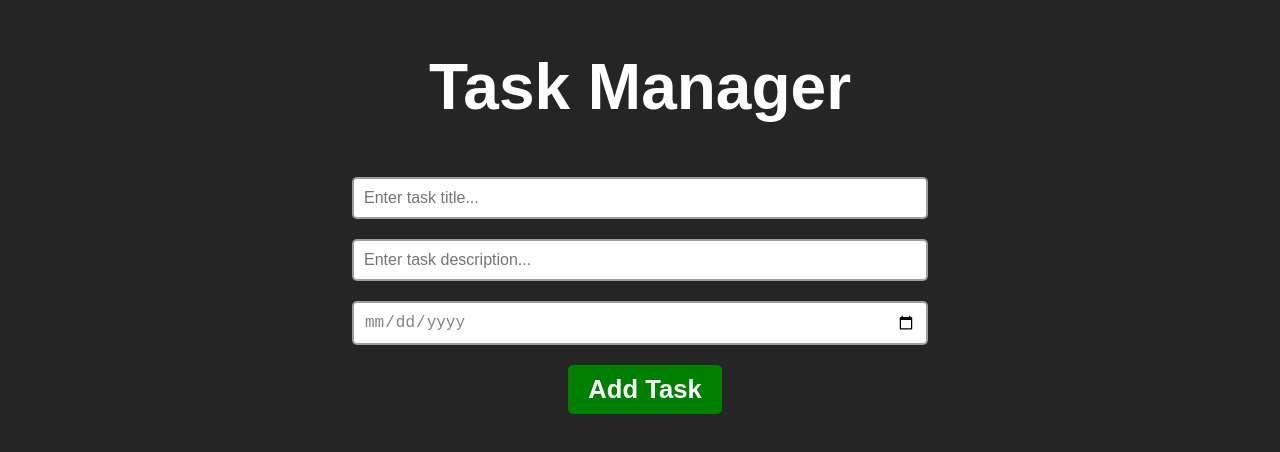
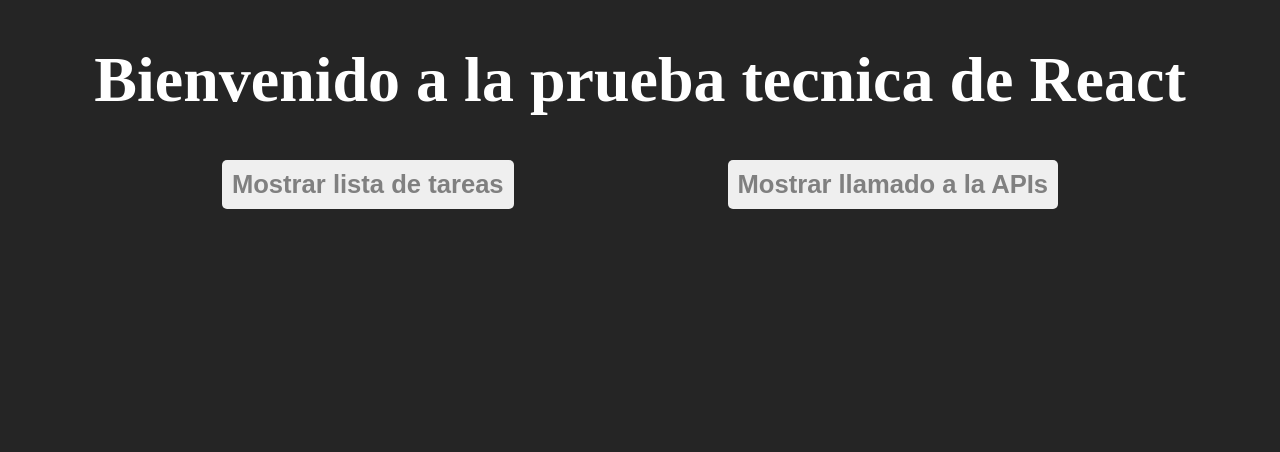
Before and after one commit to EstebanMarulandaS/prueba-react, a React (Vite) app: page / in a window 1280 px wide. Shown: the top 452 px of the page. Built offline with nearby package versions, Linux system fonts and the light colour scheme.

Commit message:
add router dependencies and and home/api components

```diff
--- a/package.json
+++ b/package.json
@@ -10,8 +10,9 @@
     "preview": "vite preview"
   },
   "dependencies": {
-    "react": "^18.2.0",
-    "react-dom": "^18.2.0"
+    "react": "^18.3.1",
+    "react-dom": "^18.3.1",
+    "react-router-dom": "^6.23.1"
   },
   "devDependencies": {
     "@types/react": "^18.2.66",
--- a/src/App.jsx
+++ b/src/App.jsx
@@ -1,15 +1,19 @@
-import './App.scss'
-import { Tarea } from './components/Tarea/Tarea'
-
-
-
+import "./App.scss";
+import { Tarea } from "./components/Tarea/Tarea";
+import { BrowserRouter, Routes, Route } from "react-router-dom";
+import { ApiCall } from "./components/Api/ApiCall";
+import { Home } from "./components/Home.jsx/Home";
 
 function App() {
-
-
   return (
-  <Tarea/>
-  )
+    <BrowserRouter>
+      <Routes>
+        <Route path="/" element={<Home />} />
+        <Route path="/listaDeTareas" element={<Tarea />} />
+        <Route path="/api" element={<ApiCall />} />
+      </Routes>
+    </BrowserRouter>
+  );
 }
 
-export default App
+export default App;
--- /dev/null
+++ b/src/components/Api/ApiCall.jsx
@@ -0,0 +1,7 @@
+export const ApiCall = () => {
+  return (
+    <div>
+      <h1>Soy la Api Call</h1>
+    </div>
+  );
+};
--- /dev/null
+++ b/src/components/Home.jsx/Home.jsx
@@ -0,0 +1,13 @@
+import "./home.scss";
+export const Home = () => {
+  return (
+    <div>
+      <h1>Bienvenido a la prueba tecnica de React</h1>
+
+      <div className="btnDiv">
+        <button className="homeBtn">Mostrar lista de tareas</button>
+        <button className="homeBtn">Mostrar llamado a la APIs</button>
+      </div>
+    </div>
+  );
+};
--- /dev/null
+++ b/src/components/Home.jsx/home.scss
@@ -0,0 +1,16 @@
+h1{
+   text-align: center;
+}
+.homeBtn{
+    padding: 10px;
+   text-align: center;
+   color: gray;
+
+
+}
+
+.btnDiv{
+    display: flex;
+    flex-direction: row;
+    justify-content: space-evenly;
+}
```
Also changed, not shown: 1 other file (tests, documents, lock files or other folders).
